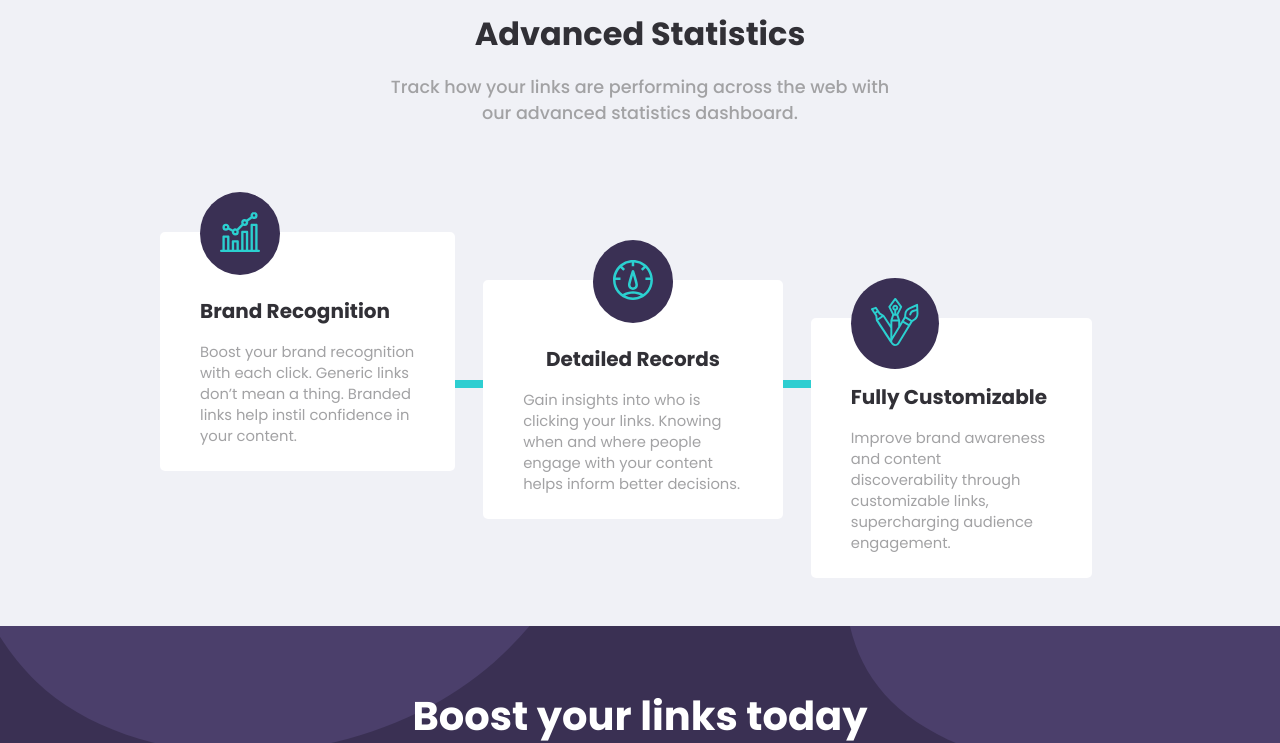
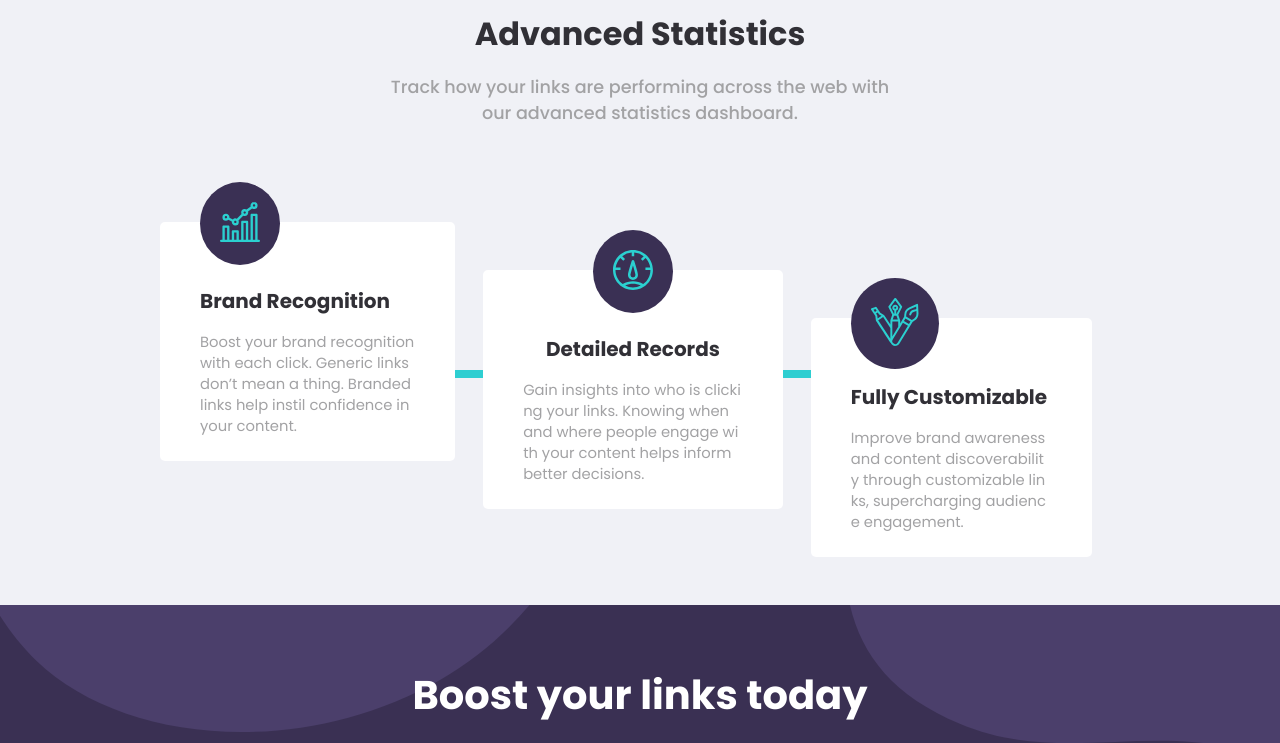
Before and after one commit to good-mistake/url-shortening-api, a React (Create React App) app: page / in a window 1280 px wide. Shown: the part 980-1723 px from the top of the page. Built offline with nearby package versions, Linux system fonts and the light colour scheme; the HTML template or start-up script is replaced by a standard one.

Commit message:
changed the api and some styles

```diff
--- a/src/App.tsx
+++ b/src/App.tsx
@@ -46,6 +46,7 @@ function App() {
         { originalUrl: url, shortUrl: newShortenedUrl },
       ]);
       setCopy("");
+      setError(false);
     } catch (error) {
       setError(true);
       console.log("Error shortening URL:", error.message);
--- a/src/index.scss
+++ b/src/index.scss
@@ -44,6 +44,7 @@ p {
   padding: 0;
   margin: 0;
   list-style: none;
+  word-break: break-all;
 }
 
 .App {
```
